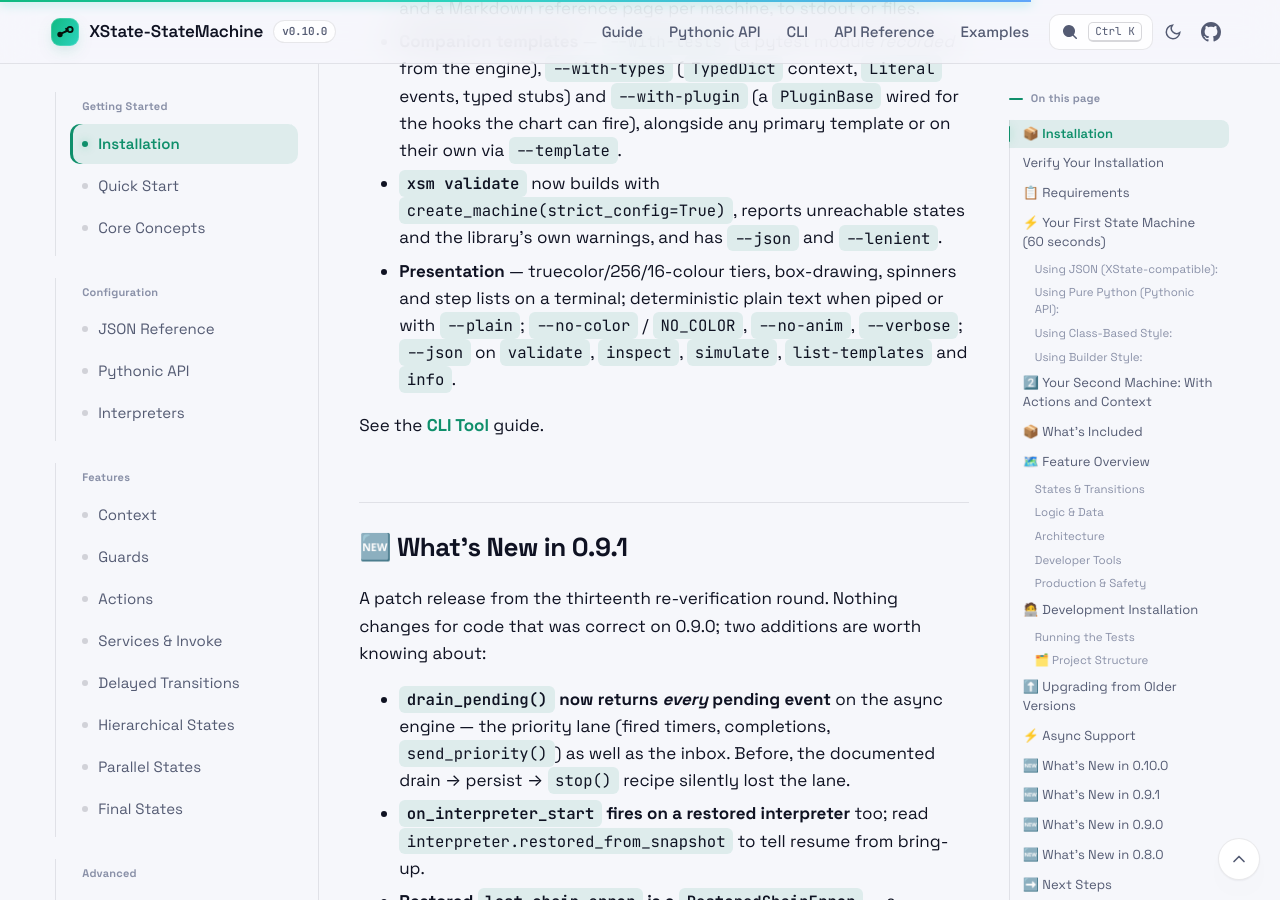
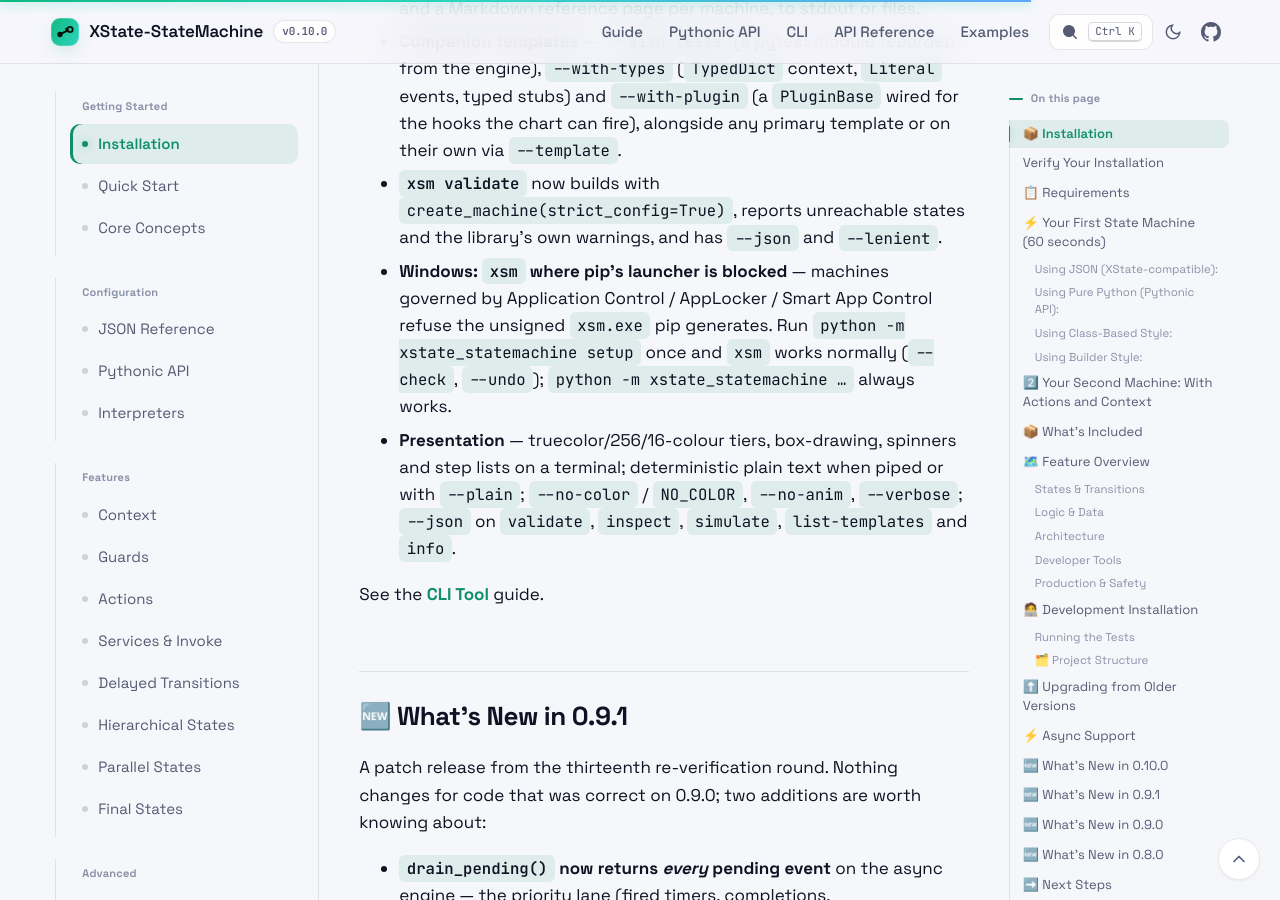
Before and after one commit to basiltt/xstate-statemachine, a Jekyll site: the page built from docs/_guide/getting-started.md, in a window 1280 px wide and 900 px high, scrolled down 13843 px. Built offline with Jekyll 4.4.1, drawn with Linux system fonts in a browser that asks for light colours.

Commit message:
docs: mention xsm setup in the 0.10.0 What's New
Co-Authored-By: Claude Fable 5 <noreply@anthropic.com>

```diff
--- a/docs/_guide/getting-started.md
+++ b/docs/_guide/getting-started.md
@@ -477,6 +477,11 @@ terminal toolkit — still with zero runtime dependencies:
 - **`xsm validate`** now builds with `create_machine(strict_config=True)`,
   reports unreachable states and the library's own warnings, and has `--json`
   and `--lenient`.
+- **Windows: `xsm` where pip's launcher is blocked** — machines governed by
+  Application Control / AppLocker / Smart App Control refuse the unsigned
+  `xsm.exe` pip generates. Run `python -m xstate_statemachine setup` once and
+  `xsm` works normally (`--check`, `--undo`); `python -m xstate_statemachine …`
+  always works.
 - **Presentation** — truecolor/256/16-colour tiers, box-drawing, spinners and
   step lists on a terminal; deterministic plain text when piped or with
   `--plain`; `--no-color` / `NO_COLOR`, `--no-anim`, `--verbose`; `--json` on
```
